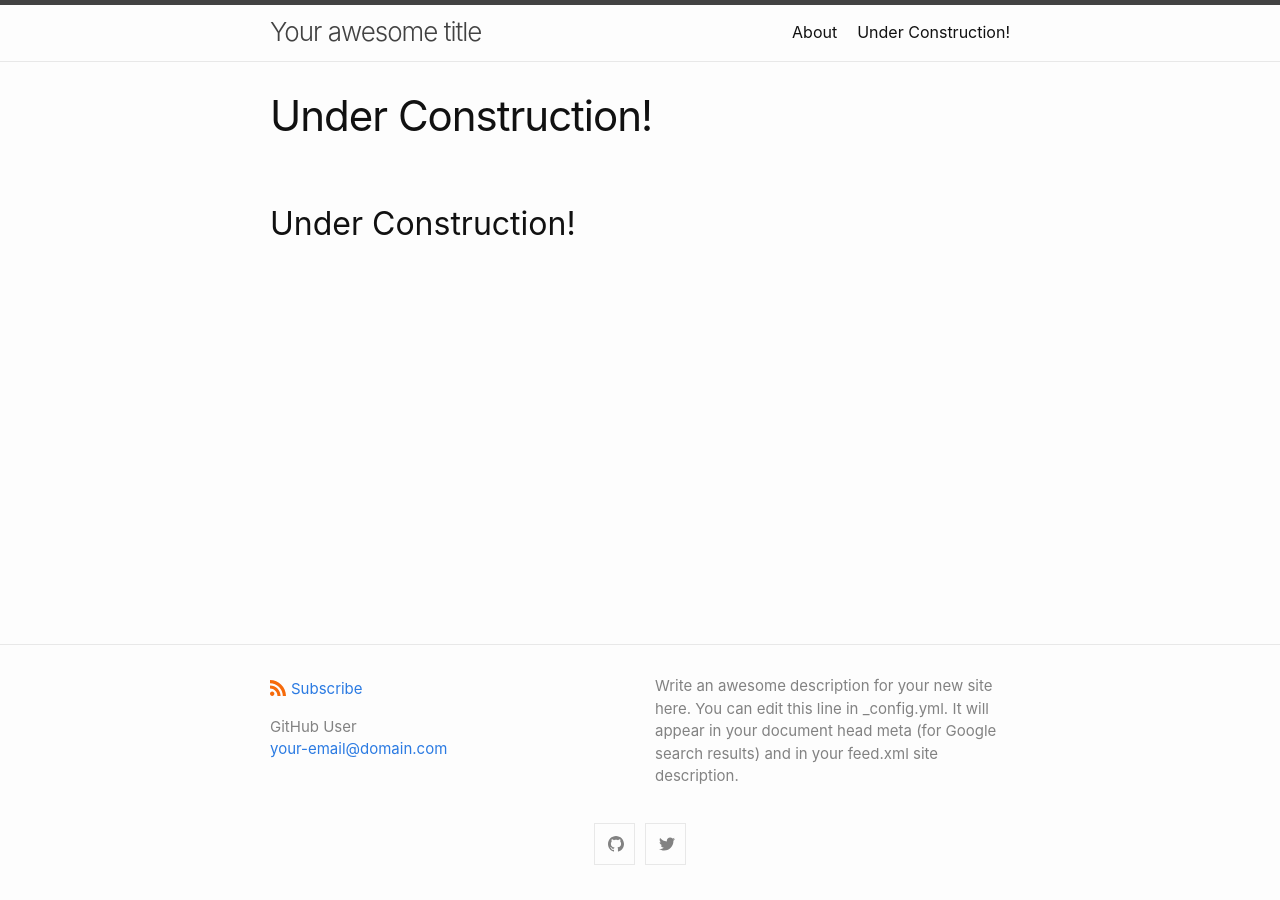
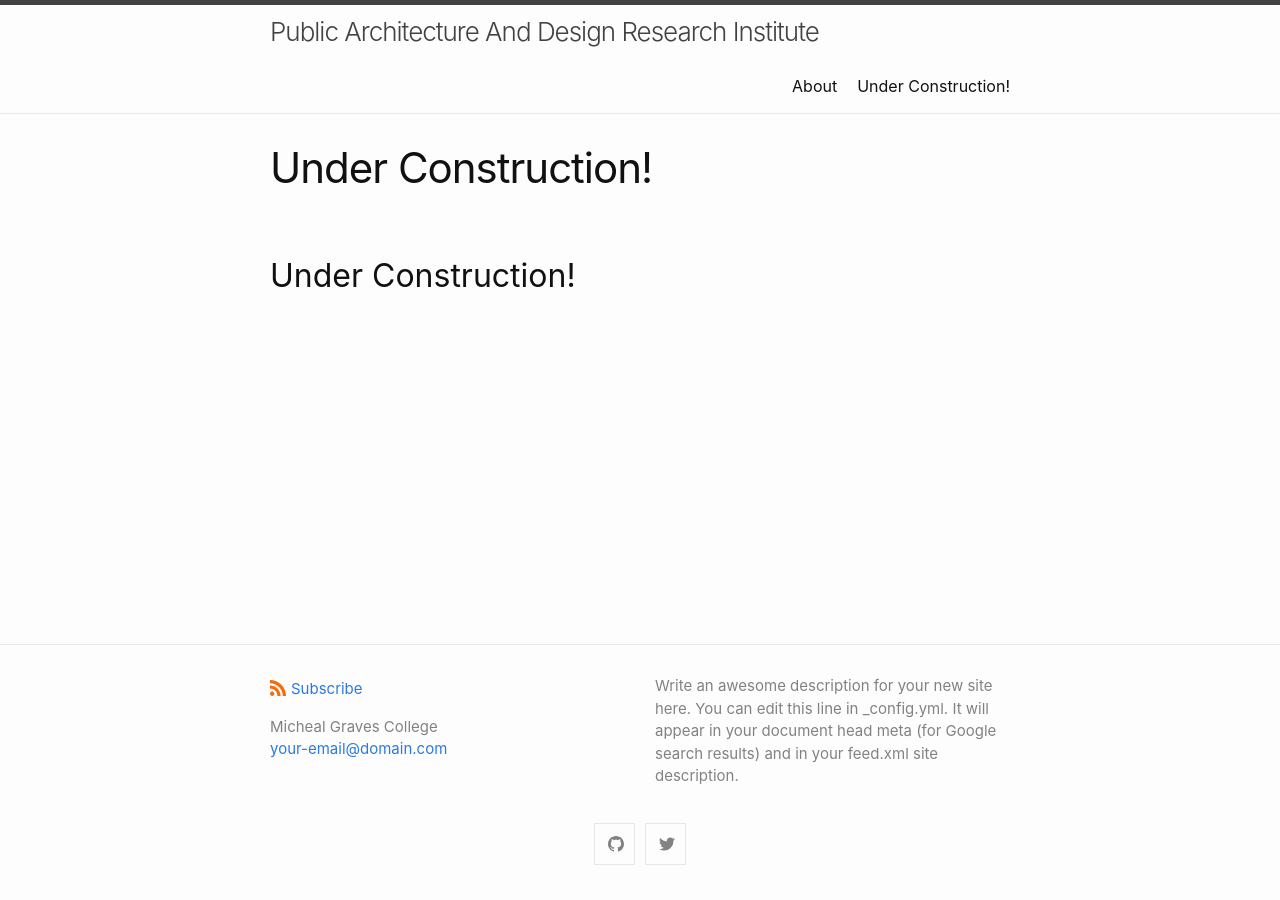
Before and after one commit to KeanMGC/padri, a Jekyll site: the page built from History.markdown, in a window 1280 px wide. Built offline with Jekyll 4.4.1, drawn with Linux system fonts in a browser that asks for light colours; our own code applies the rules of GitHub Pages for plain Markdown files.

Commit message:
Update _config.yml

```diff
--- a/_config.yml
+++ b/_config.yml
@@ -1,6 +1,6 @@
-title: Your awesome title
+title: Public Architecture And Design Research Institute
 author:
-  name: GitHub User
+  name: Micheal Graves College
   email: your-email@domain.com
 description: > # this means to ignore newlines until "show_excerpts:"
   Write an awesome description for your new site here. You can edit this
```
